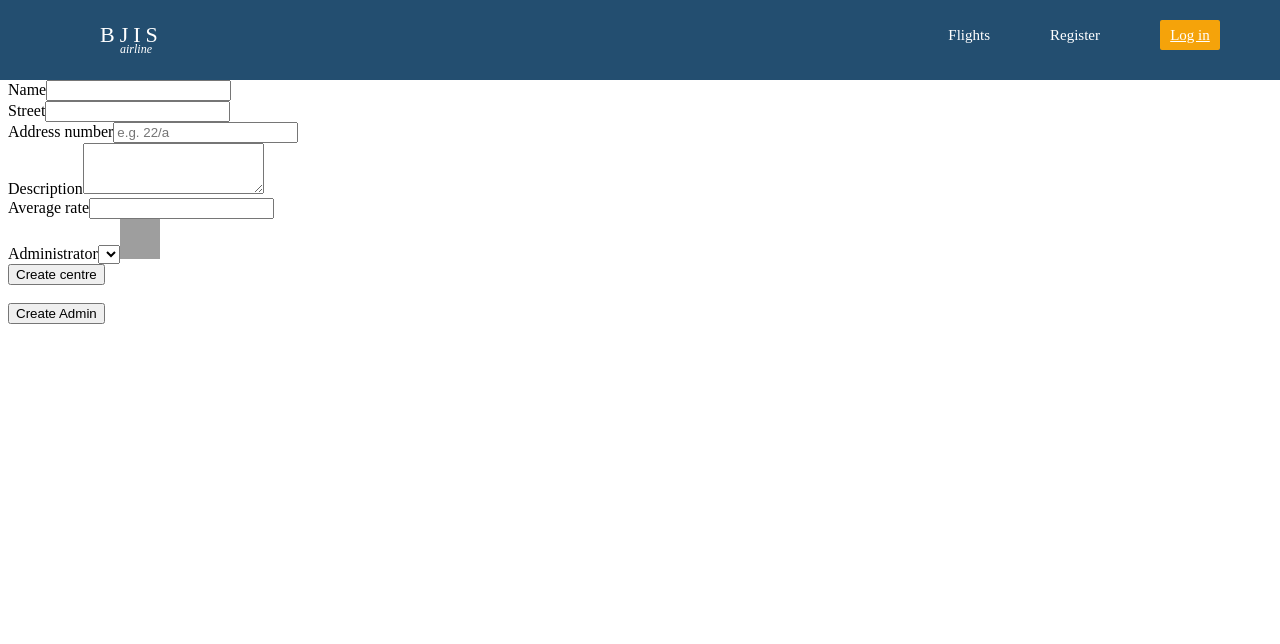
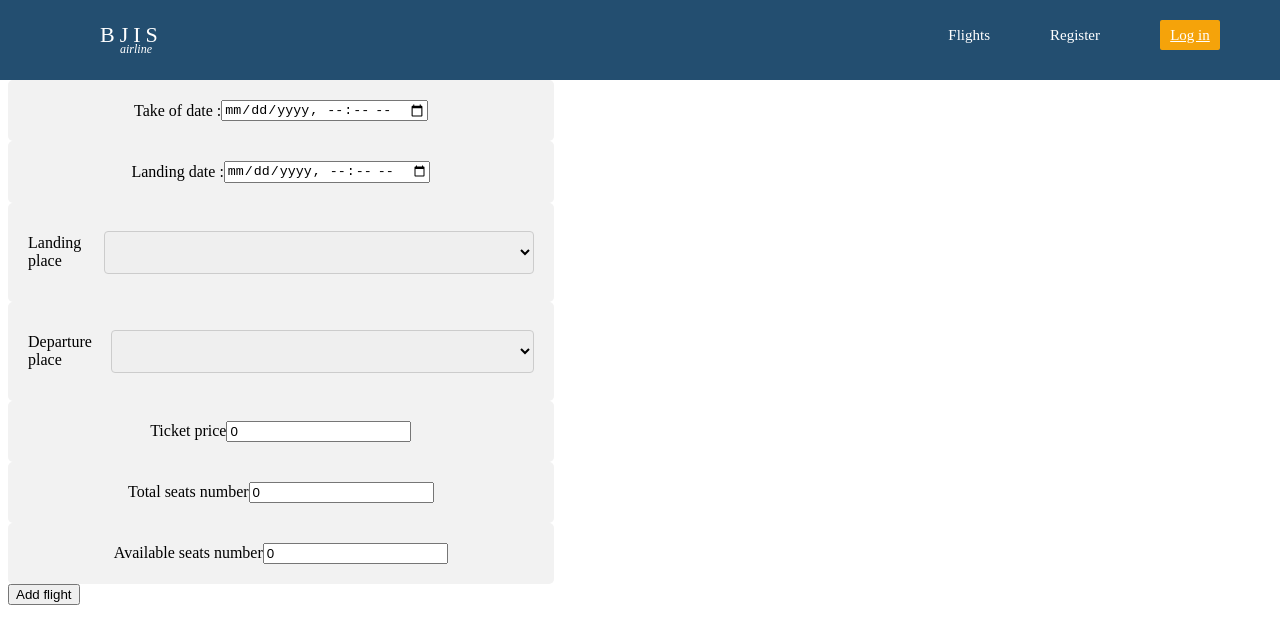
Before and after one commit to XWS-bjis/airline-front, an Angular app: page /flight/create-flight in a window 1280 px wide. Shown: the top 644 px of the page. Built offline with nearby package versions, Linux system fonts and the light colour scheme; grey boxes are pictures that could not be loaded.

Commit message:
Added model and service for flight

```diff
--- a/src/app/components/flight/create-flight/create-flight.component.css
+++ b/src/app/components/flight/create-flight/create-flight.component.css
@@ -1,5 +1,30 @@
-body{margin-top:20px;}
-.avatar{
-width:200px;
-height:200px;
-}
+div {
+    border-radius: 5px;
+    background-color: #f2f2f2;
+    padding: 20px;
+    width: 40%;
+    display: flex;
+    justify-content: center;
+    align-items: center;
+  }
+
+  input[type=text], select {
+    width: 100%;
+    padding: 12px 20px;
+    margin: 8px 0;
+    display: inline-block;
+    border: 1px solid #ccc;
+    border-radius: 4px;
+    box-sizing: border-box;
+  }
+
+  input[type=submit] {
+    width: 100%;
+    background-color: #4CAF50;
+    color: white;
+    padding: 14px 20px;
+    margin: 8px 0;
+    border: none;
+    border-radius: 4px;
+    cursor: pointer;
+  }
--- a/src/app/components/flight/create-flight/create-flight.component.html
+++ b/src/app/components/flight/create-flight/create-flight.component.html
@@ -1,60 +1,57 @@
-<h1 class="text-center mb-5">Create new centre</h1>
+<h1 class="text-center mb-5">Create new flight</h1>
 
 <form>
   <div class="form-group">
-    <label for="name">Name</label>
-    <input type="text" class="form-control" id="name" name="name" />
+    <label for="name">Take of date      :  </label>
+    <input  type="datetime-local" class="form-control" id="takeOfDate" name="takeOfDate" value="2023-01-01T00:00"  [(ngModel)]="takeOfDate" />
+  </div>
+
+  <div class="form-group">
+    <label for="name">Landing date     :  </label>
+    <input  type="datetime-local" class="form-control" id="landingDate" name="landingDate" value="2023-01-01T00:00"  [(ngModel)]="landingDate"  />
+  </div>
+
+  <div class="form-group">
+    <label for="admin">Landing place</label>
+     <select class="form-control" id="landingPlace" name="landingPlace"  [(ngModel)]="landingPlace">
+       <option >
+
+       </option>
+      </select>
   </div>
   <div class="form-group">
-    <label for="street">Street</label>
-    <input type="text" class="form-control" id="street" name="street"  />
-  </div>
-  <div class="form-group">
-    <label for="number">Address number</label>
-    <input type="text" class="form-control" id="number" placeholder="e.g. 22/a" name="number" />
-  </div>
-  <div class="form-group">
-    <label for="description">Description</label>
-    <textarea class="form-control" id="description" rows="3" name="description"></textarea>
-  </div>
-  <div class="form-group">
-    <label for="averageRate">Average rate</label>
-    <input type="text" class="form-control" id="number" name="averageRate" />
+    <label for="admin">Departure place</label>
+    <select class="form-control" id="departurePlace" name="departurePlace"  [(ngModel)]="departurePlace" >
+      <option>
+
+      </option>
+       </select>
   </div>
 
-<!--
   <div class="form-group">
-    <label for="reserveAppointment">Reserve Appointment</label>
-    <input type="string" class="form-control" id="number" name="reserveAppointment" [(ngModel)]="reserveAppointment" />
+    <label for="averageRate">Ticket price</label>
+    <input type="number" class="form-control" name="ticketPrice"  [(ngModel)]="ticketPrice" >
   </div>
--->
+
   <div class="form-group">
-    <label for="admin">Administrator</label>
-    <select class="form-control" id="admin" name="admin" >
-       </select>
+    <label for="averageRate">Total seats number</label>
+    <input type="number" class="form-control" name="totalSeatsNumber"  [(ngModel)]="totalSeatsNumber" >
+  </div>
 
- <!--   <div>
-    <a routerLink="/add"><img src="/assets/warning.png" alt="waring" width="40" height="40" class="mt-2" *ngIf="noAdmins"
-     title="Nijedan administrator centra nije dostupan. Napravite novog administratora klikom na znak upozorenja"  />
-    </a>
-  </div> -->
-
-    <a routerLink="/addcenteradmins"><img src="/assets/warning.png" alt="waring" width="40" height="40" class="mt-2"
-      title="Nijedan administrator centra nije dostupan. Napravite novog administratora klikom na znak upozorenja"  />
-     </a>
-  </div>
-  <button type="button" class="btn btn-primary" >Create centre</button>
-  <br>
-  <br>
-<div>
-    <a routerLink="/addcenteradmins">
-      <button type="submit" class="btn btn-primary">
-        Create Admin
-      </button>
-    </a>
+  <div class="form-group">
+    <label for="averageRate">Available seats number</label>
+    <input type="number" class="form-control" name="availableSeatsNumber"  [(ngModel)]="availableSeatsNumber">
   </div>
 
 
 
 
+  <button type="button" (click)="saveFlight()" class="btn btn-primary" >Add flight</button>
+  <br>
+  <br>
+
+
+
+
+
 </form>
--- a/src/app/components/flight/create-flight/create-flight.component.ts
+++ b/src/app/components/flight/create-flight/create-flight.component.ts
@@ -1,10 +1,81 @@
-import { Component } from '@angular/core';
+import { HttpClient } from '@angular/common/http';
+import { Component, OnInit } from '@angular/core';
+import { Router } from '@angular/router';
+import { Flight } from '../model/flight';
+import { FlightService } from '../service/flight.service';
+
 
 @Component({
   selector: 'app-create-flight',
   templateUrl: './create-flight.component.html',
   styleUrls: ['./create-flight.component.css']
 })
-export class CreateFlightComponent {
+export class CreateFlightComponent implements OnInit{
+
+
+  //inicijalno prazno
+  //flight: Flight = new Flight();
+
+  //create a variable to hold the list of roles and another variable to hold the selected role
+  //destinations: Destination[];
+
+  //landingPlace: Destination;   ----> not selectedDestination
+  //departurePlace: Destination;
+
+
+
+
+   takeOfDate: string = new Date().toISOString();
+   landingDate: string = new Date().toISOString();
+   landingPlace: string = "";
+   departurePlace: string = "";
+   ticketPrice: number = 0;
+   totalSeatsNumber: number = 0;
+   availableSeatsNumber: number = 0;
+
+
+  constructor(private flightService: FlightService, private router: Router, private http: HttpClient) { }
+
+
+  ngOnInit(){
+    //make an HTTP GET request to your Spring Boot backend to retrieve the list of roles:
+
+    //****************************************
+    //  SPRING BOOT BACKEND:  create a GET endpoint that returns the list of enum values:
+    /*
+               @RestController
+               public class MyController {
+
+                 @GetMapping("/destinations")
+                 public Destination[] getDestinations() {
+                    return Destination.values();
+                 }
+                }
+     */
+
+
+   // this.http.get<Destination[]>('/destinations').subscribe(destinations => {
+     // this.destinations = destinations;
+   // });
+  }
+
+  // saveFlight(){
+  //   this.flightService.createFlight(this.flight).subscribe(
+  //     data => {
+  //       console.log(data);
+  //       this.router.navigate(['/flight']);
+  //     },
+  //     error => console.log(error));
+  // }
+
+//  goToFlightList(){
+//    this.router.navigate(['/flight']);
+//  }
+
+  // onSubmit(){
+  //   console.log(this.flight);
+  //   this.saveFlight();
+  // }
+
 
 }
--- a/src/app/components/flight/service/flight.service.ts
+++ b/src/app/components/flight/service/flight.service.ts
@@ -6,10 +6,12 @@ import { environment } from 'src/environments/environment';
 import { Flight } from '../model/flight';
 import { FlightFilter } from '../model/flight-filter';
 
+
 @Injectable({
   providedIn: 'root'
 })
 export class FlightService {
+
 
   private baseUrl: string = environment.baseApiUrl + '/flight/';
   headers: HttpHeaders = new HttpHeaders({ 'Content-Type': 'application/json' });
@@ -25,4 +27,19 @@ export class FlightService {
   filter(filter: FlightFilter): Observable<Flight[]> {
     return this.http.post<Flight[]>(`${this.baseUrl}filter`, JSON.stringify(filter), { headers: this.headers })
   }
+
+
+  createFlight(flight: Flight): Observable<Flight>{
+    return this.http.post<Flight>(`${this.baseUrl}create`, JSON.stringify(flight), { headers: this.headers });
+  }
+
+  getFlightById(id:number): Observable<Flight>{
+    return this.http.get<Flight>(`${this.baseUrl}/find/${id}`,  { headers: this.headers });
+  }
+
+
+  deleteFlight(id:number): Observable<void>{
+    return this.http.delete<void>(`${this.baseUrl}/delete/${id}`);
+
+  }
 }
```
Also changed, not shown: src/app/components/flight/model/flight.ts (line endings or trailing spaces), src/app/components/users/model/auth.model.ts (line endings or trailing spaces).
